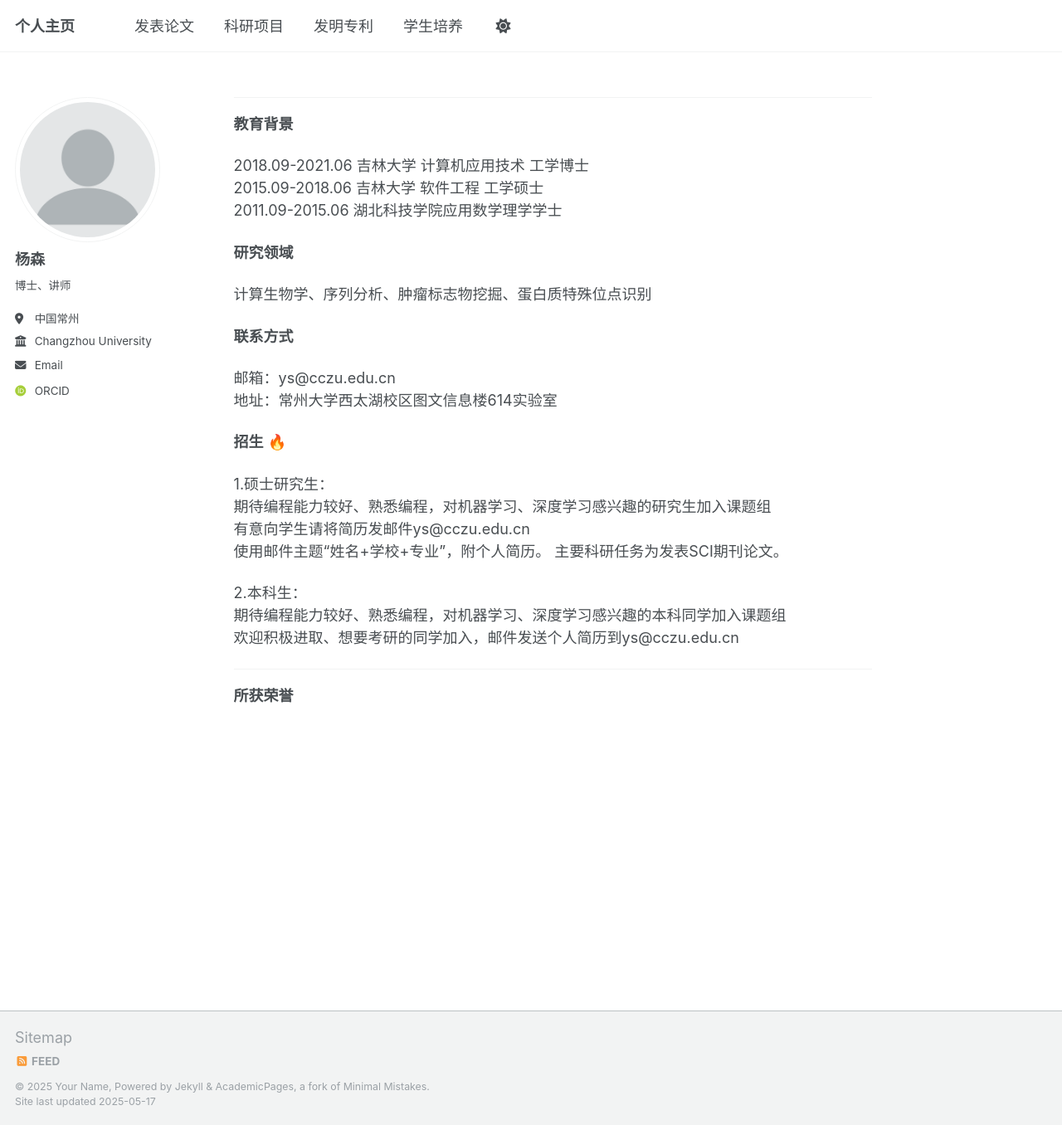
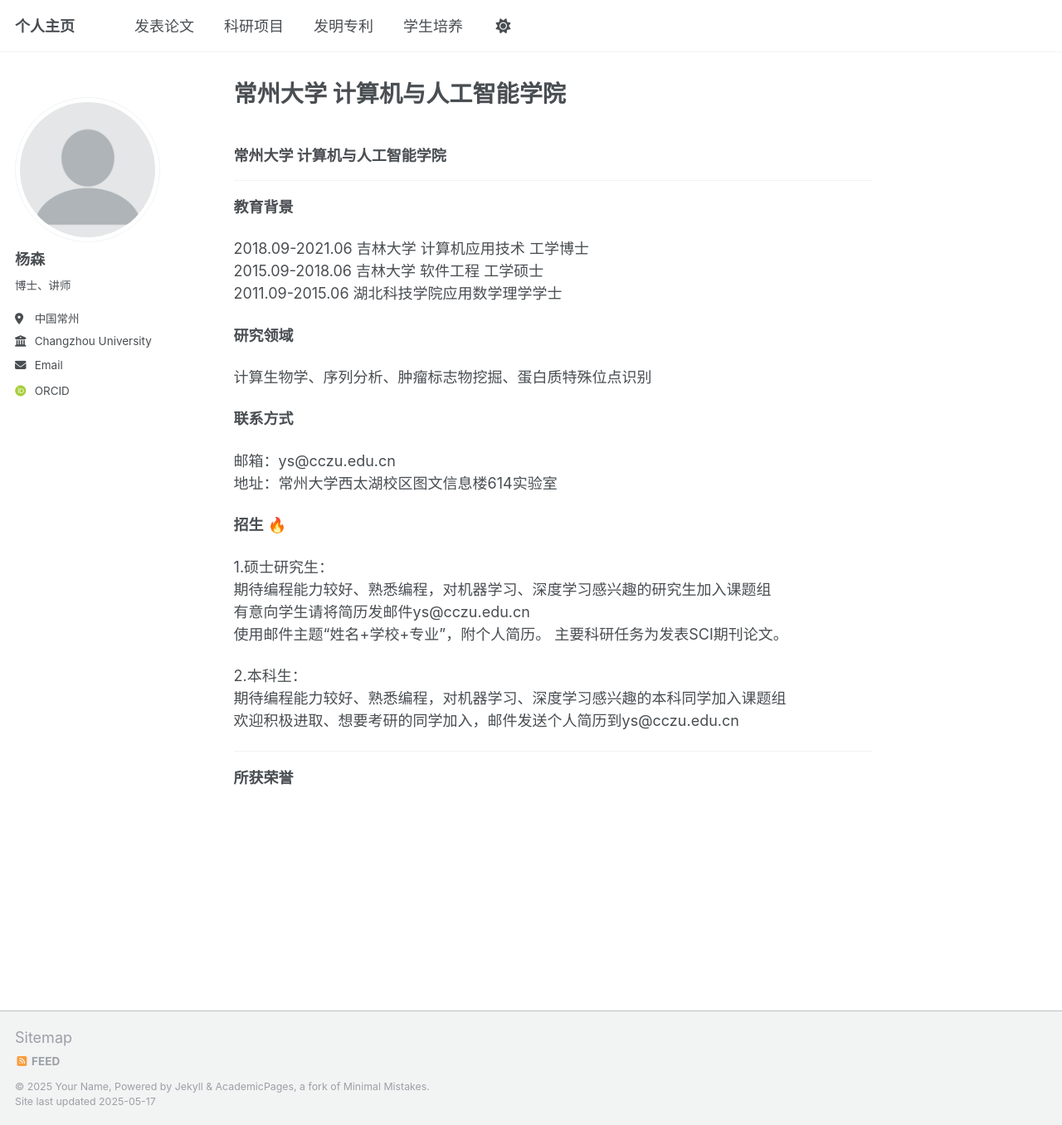
Before and after one commit to abcair/ys, a Jekyll site: the page built from _pages/about.md, in a window 1280 px wide and 1356 px high. Shown: the whole window at 83% size. Built offline with Jekyll 4.4.1, drawn with Linux system fonts in a browser that asks for light colours; emoji names are drawn with the system emoji font; some web fonts are replaced; our own code applies the rules of GitHub Pages for plain Markdown files.

Commit message:
Update about.md
Signed-off-by: abcair <57550630+abcair@users.noreply.github.com>

```diff
--- a/_pages/about.md
+++ b/_pages/about.md
@@ -7,8 +7,11 @@ redirect_from:
   - /home/
 ---
 
+
+
+### 常州大学 计算机与人工智能学院
+
 ---
-
 **教育背景**
 
 2018.09-2021.06  吉林大学 计算机应用技术 工学博士<br>2015.09-2018.06  吉林大学 软件工程 工学硕士<br>2011.09-2015.06  湖北科技学院应用数学理学学士
```
